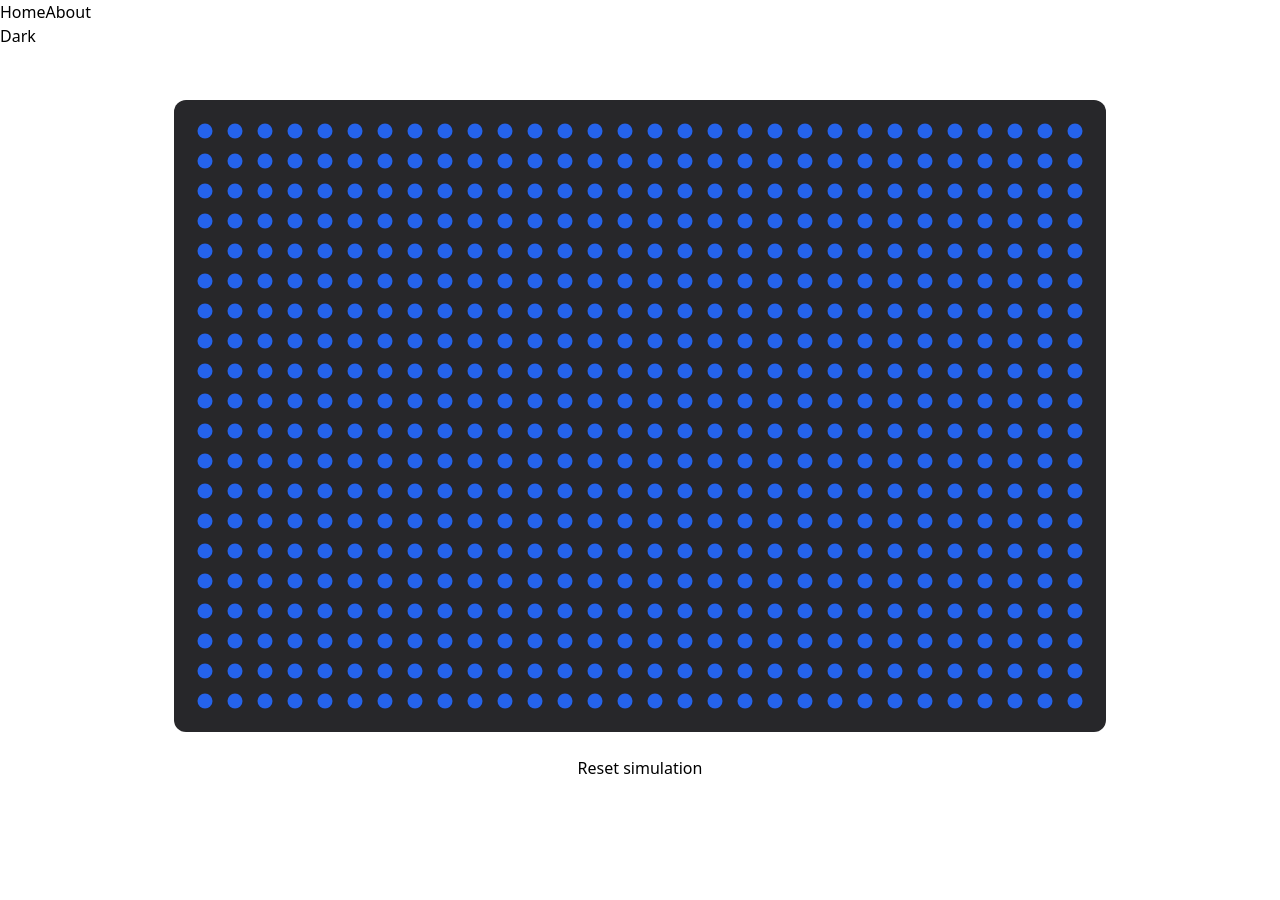
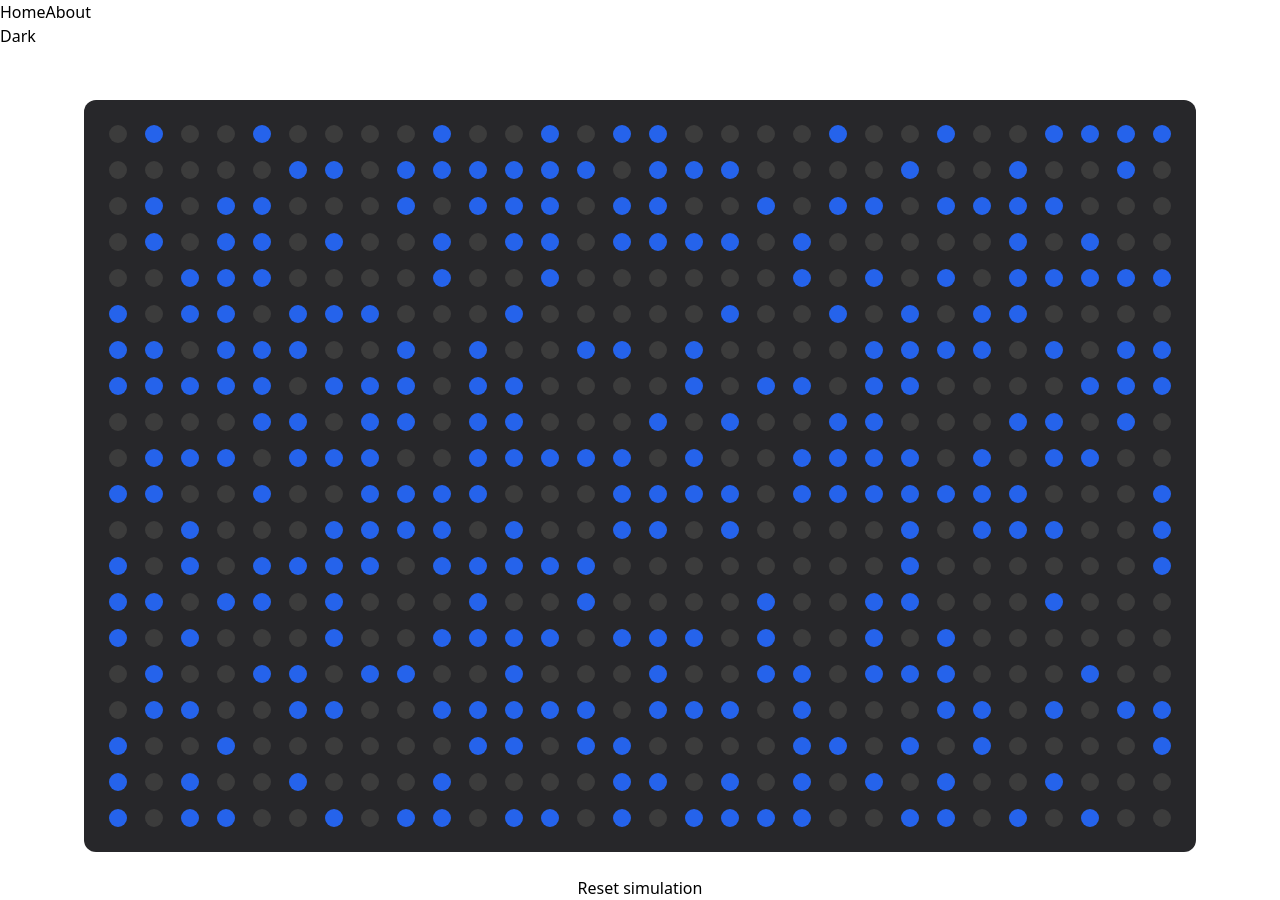
Before and after one commit to Dubbie/rbmk-visualizer, a Vue app: page / in a window 1280 px wide. Before the commit the page ends 848 px from the top, so only its background shows below. Built offline with nearby package versions, Linux system fonts and the light colour scheme.

Commit message:
minor improvements to the code

```diff
--- a/src/components/GridView.vue
+++ b/src/components/GridView.vue
@@ -12,14 +12,15 @@ const canvasWidth = computed(() => {
 const canvasHeight = computed(() => {
   return gameEngineStore.rows * gameEngineStore.cellSize
 })
+const cellSize = computed(() => gameEngineStore.cellSize)
 
 // Handle canvas clicks
 const handleCanvasClick = event => {
   const rect = event.target.getBoundingClientRect()
   const x = event.clientX - rect.left // Get mouse X
   const y = event.clientY - rect.top // Get mouse Y
-  const col = Math.floor(x / 30) // Calculate column based on cell size
-  const row = Math.floor(y / 30) // Calculate row based on cell size
+  const col = Math.floor(x / cellSize.value) // Calculate column based on cell size
+  const row = Math.floor(y / cellSize.value) // Calculate row based on cell size
   gameEngineStore.explodeUranium(row, col) // Fire neutron
 }
 
--- a/src/constants.js
+++ b/src/constants.js
@@ -1,7 +1,16 @@
 export const DEBUG = true
 
 export const ELEMENT_TYPES = {
-  URANIUM: 'uranium',
-  INERT: 'inert',
-  XENON: 'xenon',
+  URANIUM: {
+    type: 'uranium',
+    color: 'rgb(37,99,235)',
+  },
+  INERT: {
+    type: 'inert',
+    color: 'rgb(60,60,60)',
+  },
+  XENON: {
+    type: 'xenon',
+    color: 'rgb(120,120,120)',
+  },
 }
--- a/src/models/GridElement.js
+++ b/src/models/GridElement.js
@@ -1,12 +1,7 @@
-import { ELEMENT_TYPES } from '@/constants'
-
 class GridElement {
-  constructor(type, color) {
-    if (!Object.values(ELEMENT_TYPES).includes(type)) {
-      throw new Error(`Invalid element type: ${type}`)
-    }
-    this.type = type
-    this.color = color
+  constructor(typeDefinition) {
+    this.type = typeDefinition.type
+    this.color = typeDefinition.color
   }
 
   draw(context, col, row, cellSize) {
--- a/src/models/Neutron.js
+++ b/src/models/Neutron.js
@@ -3,7 +3,7 @@ class Neutron {
   constructor(x, y) {
     this.x = x
     this.y = y
-    this.speed = 2 // Set speed
+    this.speed = 1 // Set speed
     // Randomize the direction
     const angle = Math.random() * 2 * Math.PI // Random angle in radians
     this.vx = this.speed * Math.cos(angle) // X velocity
--- a/src/stores/gameEngineStore.js
+++ b/src/stores/gameEngineStore.js
@@ -6,17 +6,15 @@ import GridElement from '@/models/GridElement'
 import Neutron from '@/models/Neutron'
 
 export const useGameEngineStore = defineStore('gameEngine', () => {
+  const richness = 50
   const columns = 30
   const rows = 20
-  const cellSize = 30
+  const cellSize = 36
   const neutrons = ref([])
   const canvasRef = ref(null)
   const gridElements = ref(
     Array.from({ length: rows }, () =>
-      Array.from(
-        { length: columns },
-        () => new GridElement('uranium', 'rgb(37,99,235)'),
-      ),
+      Array.from({ length: columns }, () => null),
     ),
   )
   let canvas = null
@@ -26,15 +24,25 @@ export const useGameEngineStore = defineStore('gameEngine', () => {
   const initialize = canvasParam => {
     canvas = canvasParam
 
-    console.log('Canvas:', canvasParam)
+    // Generate elements
+    generateElements(richness)
 
     if (canvas) {
-      console.log('Initializing!')
-
       context = canvas.getContext('2d')
       drawGrid()
       requestAnimationFrame(gameLoop)
     }
+  }
+
+  const generateElements = uraniumRichnessPercentage => {
+    gridElements.value = Array.from({ length: rows }, () =>
+      Array.from({ length: columns }, () => {
+        const isUranium = Math.random() < uraniumRichnessPercentage / 100 // Check if we should place uranium
+        return new GridElement(
+          isUranium ? ELEMENT_TYPES.URANIUM : ELEMENT_TYPES.INERT,
+        )
+      }),
+    )
   }
 
   // Draw the grid
@@ -67,7 +75,7 @@ export const useGameEngineStore = defineStore('gameEngine', () => {
       const row = Math.floor(neutron.y / cellSize)
       if (row >= 0 && row < rows && col >= 0 && col < columns) {
         const element = getElement(row, col)
-        if (element.type === ELEMENT_TYPES.URANIUM) {
+        if (element.type === ELEMENT_TYPES.URANIUM.type) {
           explodeUranium(row, col) // Explode uranium if neutron collides
           neutrons.value.splice(i, 1) // Remove the neutron
           continue // Skip the rest of the loop for this neutron
@@ -102,12 +110,12 @@ export const useGameEngineStore = defineStore('gameEngine', () => {
 
   // Explode uranium
   const explodeUranium = (row, col) => {
-    if (getElement(row, col).type !== ELEMENT_TYPES.URANIUM) {
+    if (getElement(row, col).type !== ELEMENT_TYPES.URANIUM.type) {
       return
     }
 
     // Make this element become inert
-    replaceElement(row, col, new GridElement('inert', 'gray'))
+    replaceElement(row, col, new GridElement(ELEMENT_TYPES.INERT))
 
     // Fire 3 neutrons in random directions.
     fireNeutrons(row, col, 3)
@@ -125,12 +133,7 @@ export const useGameEngineStore = defineStore('gameEngine', () => {
     console.log('Resetting!')
 
     neutrons.value = []
-    gridElements.value = Array.from({ length: rows }, () =>
-      Array.from(
-        { length: columns },
-        () => new GridElement(ELEMENT_TYPES.URANIUM, 'rgb(37,99,235)'),
-      ),
-    )
+    generateElements(richness)
   }
 
   return {
```
